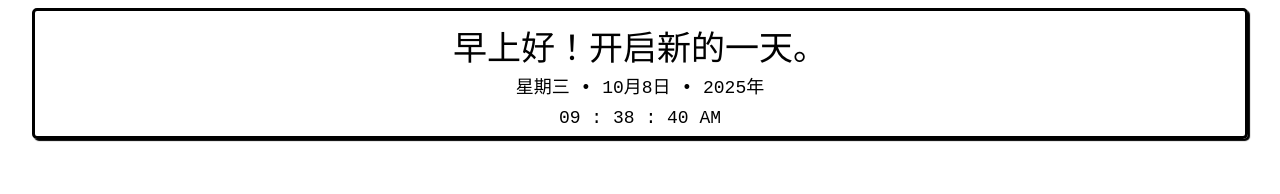
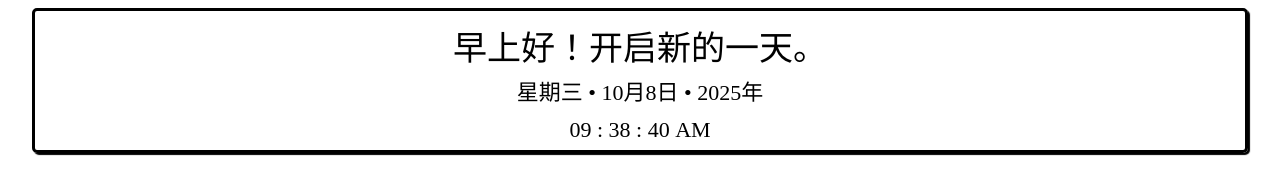
Before and after one commit to 777JASNANA/notion-time-widgets-, a plain HTML site: page index.html in a window 1280 px wide. Drawn offline with Linux system fonts and the light colour scheme.

Commit message:
Update index.html

```diff
--- a/index.html
+++ b/index.html
@@ -37,12 +37,12 @@
 
         .date {
 
-            font-family: monospace;
+            font-family: 'Noto Serif SC';
             font-size: 2em;
         }
 
         .clock {
-            font-family: monospace;
+            font-family: 'Noto Serif SC';
             font-size: 2em;
         }
 
```
